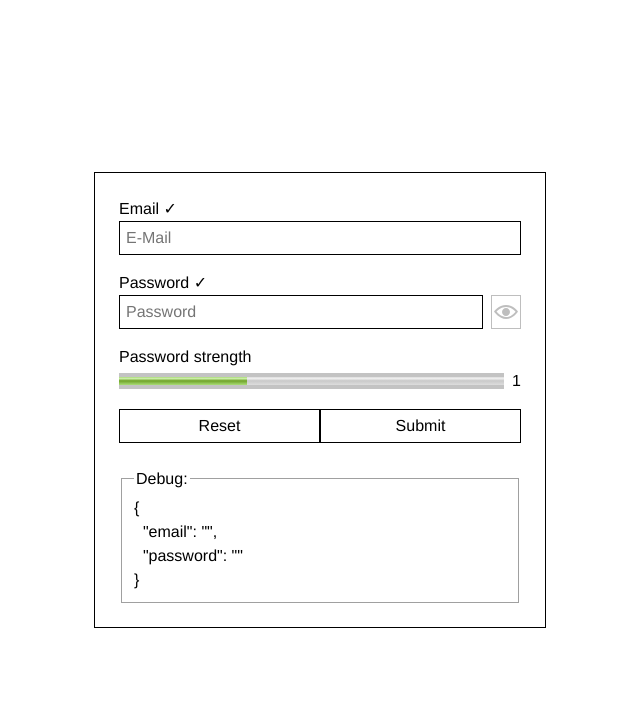
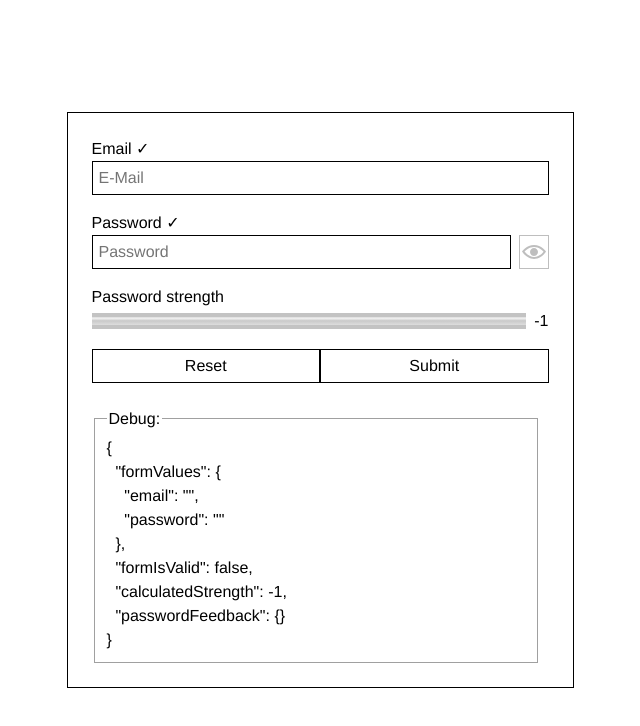
Before and after one commit to maurer2/formality, a Vue app: page / in a window 1280 px wide. Shown: the top 726 px of the page, without its empty margins (320-960 px from the left). Built offline with nearby package versions, Linux system fonts and the light colour scheme.

Commit message:
Added strength calculator

```diff
--- a/src/App.vue
+++ b/src/App.vue
@@ -18,11 +18,8 @@ export default Vue.extend({
 </script>
 
 <style lang="scss">
-// @import '~normalize-scss';
 @import '~sanitize.css';
 @import '~sanitize.css/forms.css';
-
-// @include normalize();
 
 html {
   min-height: 100%;
@@ -50,10 +47,9 @@ body {
 
 <style lang="scss" scoped>
 .app {
-
   // dummy
   display: flex;
-  max-width: 500px;
+  max-width: 555px;
   min-height: inherit; // https://stackoverflow.com/a/43669966
   margin: auto;
   padding: 1.5rem;
--- a/src/components/Form.vue
+++ b/src/components/Form.vue
@@ -17,7 +17,7 @@
 
     <fieldset class="debug">
       <legend>Debug:</legend>
-      <output class="output">{{ formValues }}</output>
+      <output class="output">{{ $data }}</output>
     </fieldset>
   </form>
 </template>
@@ -29,6 +29,8 @@ import Email from './Email.vue';
 import Password from './Password.vue';
 import Button from './Button.vue';
 import Indicator from './Indicator.vue';
+
+import passwordStrength from '../services/password-strength';
 
 export default Vue.extend({
   name: 'Form',
@@ -46,7 +48,8 @@ export default Vue.extend({
         password: '' as string,
       },
       formIsValid: false as boolean,
-      calculatedStrength: 1 as number,
+      calculatedStrength: -1 as number,
+      passwordFeedback: {},
     };
   },
   methods: {
@@ -64,9 +67,17 @@ export default Vue.extend({
       const newFormValues = Object.assign({}, ...newFormValuesNested);
 
       this.formValues = newFormValues;
+      this.calculatedStrength = -1;
+      this.passwordFeedback = {};
     },
     handleSubmit(): void {
-      console.log('submit');
+      const { password } = this.formValues;
+      const passwordCalculations = passwordStrength.getPasswordStrength(password);
+
+      console.log('submit', passwordCalculations);
+
+      this.calculatedStrength = passwordCalculations.score;
+      this.passwordFeedback = passwordCalculations.feedback;
     },
   },
 });
@@ -99,7 +110,10 @@ export default Vue.extend({
 }
 
 .debug {
+  display: block;
   margin-top: 1.5rem;
+  max-width: 50ch;
+  overflow: scroll;
 }
 
 .output {
--- /dev/null
+++ b/src/services/password-strength.ts
@@ -0,0 +1,9 @@
+import passwordStrengthCalculator from 'zxcvbn';
+
+export default {
+  getPasswordStrength(password: string) {
+    const calculatedStrength = passwordStrengthCalculator(password);
+
+    return calculatedStrength;
+  },
+};
```
Also changed, not shown: package.json (+7 -4 lines), 2 other files (tests, documents, lock files or other folders).
